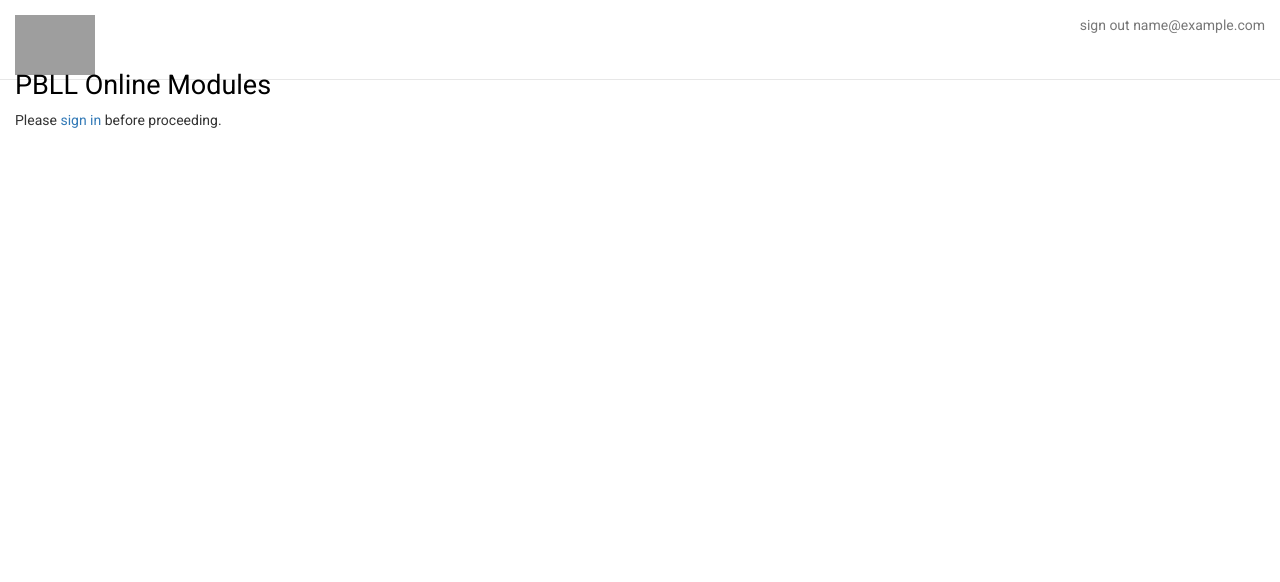
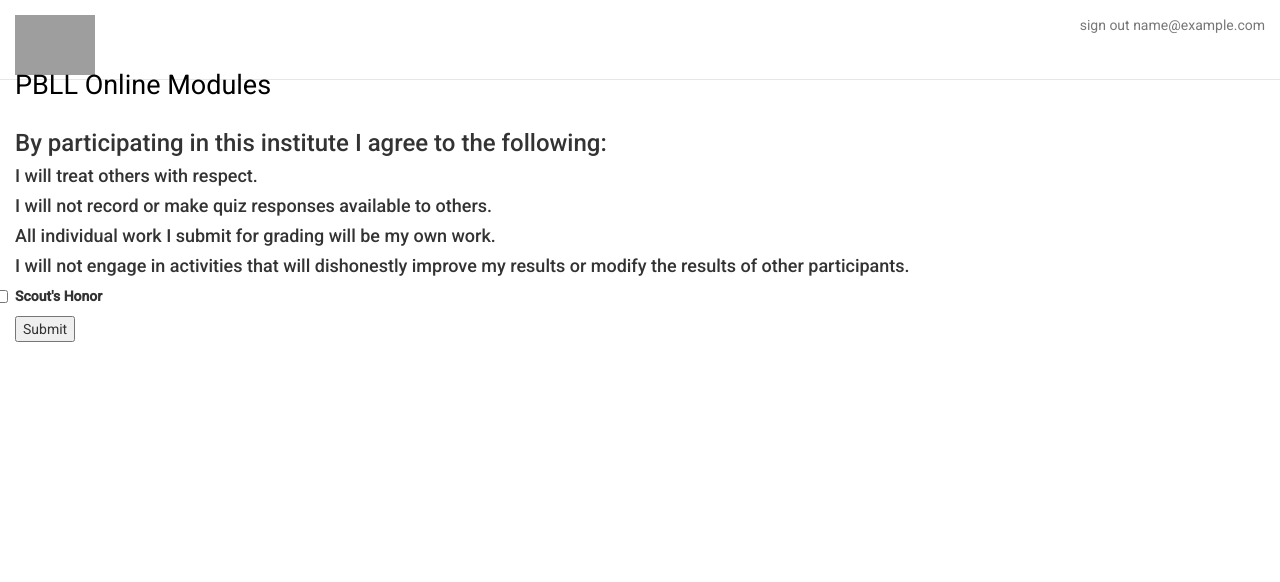
Before and after one commit to richmedina/nflrc-blwl-dev, a Django app: page /inactive-user/ in a window 1280 px wide. Shown: the top 582 px of the page. Run offline with Django 3.2, Linux system fonts and the light colour scheme; the visitor is signed in with stand-in values (Sample User, id 1); some libraries are stand-ins or nearby versions; grey boxes are pictures that could not be loaded.

Commit message:
honor agreement added

```diff
--- /dev/null
+++ b/core/forms.py
@@ -0,0 +1,14 @@
+# forms.py
+from django.forms import ModelForm
+from django.utils.translation import ugettext_lazy as _
+
+from .models import Whitelist
+
+class HonorCodeForm(ModelForm):
+
+    class Meta:
+    	model = Whitelist
+    	fields = ['honor_agreement']
+    	labels = {
+            'honor_agreement': _('Scout\'s Honor'),
+        }
--- a/core/models.py
+++ b/core/models.py
@@ -4,6 +4,7 @@ from model_utils.models import TimeStampedModel
 
 class Whitelist(TimeStampedModel):
 	email_addr = models.EmailField(max_length=254)
+	honor_agreement = models.BooleanField(default=False)
 
 	def __unicode__(self):
 		return self.email_addr
--- a/core/utils.py
+++ b/core/utils.py
@@ -2,6 +2,7 @@
 from django.conf import settings
 
 from .models import Whitelist
+
 
 def nflrc_auth_allowed(backend, details, response, *args, **kwargs):
 	# This method is designed to be called before 'social.pipeline.social_auth.auth_allowed' in the social_auth pipeline.
--- a/core/views.py
+++ b/core/views.py
@@ -1,3 +1,23 @@
-from django.shortcuts import render
+from django.shortcuts import redirect
 
-# Create your views here.
+from django.views.generic import FormView
+
+from core.models import Whitelist
+from .forms import HonorCodeForm
+
+
+
+class HonorCodeFormView(FormView):
+    template_name = 'inactive.html'
+    form_class = HonorCodeForm
+    success_url = '/'
+
+    def form_valid(self, form):
+        if form.cleaned_data['honor_agreement']:
+        	whitelister = Whitelist.objects.get(email_addr=self.request.user.email)
+        	whitelister.honor_agreement = True
+        	whitelister.save()
+        else:
+        	return redirect('home')
+
+        return super(HonorCodeFormView, self).form_valid(form)
--- a/lessons/views.py
+++ b/lessons/views.py
@@ -2,6 +2,7 @@ from django.views.generic import TemplateView, DetailView
 
 from braces.views import LoginRequiredMixin
 
+from core.mixins import HonorCodeRequired
 from .models import Module, Lesson, LessonSection
 
 class HomeView(TemplateView):
@@ -12,7 +13,7 @@ class HomeView(TemplateView):
 		context['modules'] = Module.objects.all()
 		return context
 
-class ModuleView(LoginRequiredMixin, DetailView):
+class ModuleView(LoginRequiredMixin, HonorCodeRequired, DetailView):
 	model = Module
 	template_name = 'module.html'
 
@@ -21,7 +22,7 @@ class ModuleView(LoginRequiredMixin, DetailView):
 		context['lessons'] = self.get_object().lessons.all()
 		return context
 
-class LessonView(LoginRequiredMixin, DetailView):
+class LessonView(LoginRequiredMixin, HonorCodeRequired, DetailView):
 	model = Lesson
 	template_name = 'lesson.html'
 	context_object_name = 'lesson'
@@ -52,8 +53,5 @@ class LessonView(LoginRequiredMixin, DetailView):
 		return context
 
 
-class HonorAgreementView(TemplateView):
-	template_name = 'inactive.html'
-
 class LoginForbiddenView(TemplateView):
 	template_name = 'login-forbidden.html'
--- a/nflrcpbll/settings/dev.py
+++ b/nflrcpbll/settings/dev.py
@@ -28,7 +28,6 @@ SOCIAL_AUTH_GOOGLE_OAUTH2_KEY = os.environ['SOCIAL_AUTH_GOOGLE_OAUTH2_KEY'] # Th
 SOCIAL_AUTH_GOOGLE_OAUTH2_WHITELISTED_EMAILS = []
 SOCIAL_AUTH_USERNAME_IS_FULL_EMAIL = True
 
-SOCIAL_AUTH_INACTIVE_USER_URL = '/inactive-user/'
 SOCIAL_AUTH_LOGIN_ERROR_URL = '/login-forbidden/'
 
 LOGIN_URL ='/login/google-oauth2'
--- a/nflrcpbll/urls.py
+++ b/nflrcpbll/urls.py
@@ -2,9 +2,10 @@ from django.conf.urls import patterns, include, url
 from django.contrib import admin
 admin.autodiscover()
 
-from lessons.views import HomeView, ModuleView, LessonView, HonorAgreementView, LoginForbiddenView
+from lessons.views import HomeView, ModuleView, LessonView, LoginForbiddenView
 from quiz.views import QuizTake
 from discussions.views import DiscussionListView, DiscussionView, PostCreateView
+from core.views import HonorCodeFormView
 
 urlpatterns = patterns('',
 
@@ -30,6 +31,6 @@ urlpatterns = patterns('',
     url(r'^discussions/$', DiscussionListView.as_view(), name='discussion' ),
     url(r'^discussions/post/add/$', PostCreateView.as_view(), name='create_post'),
 
-    url(r'^inactive-user/$', HonorAgreementView.as_view(), name='honor_agreement'),
+    url(r'^inactive-user/$', HonorCodeFormView.as_view(), name='honor_agreement'),
     url(r'^login-forbidden/$', LoginForbiddenView.as_view(), name='login_forbidden'),
 )
--- a/quiz/views.py
+++ b/quiz/views.py
@@ -12,6 +12,7 @@ from essay.models import Essay_Question
 
 from braces.views import LoginRequiredMixin
 from lessons.models import LessonQuiz
+from core.mixins import HonorCodeRequired
 
 
 class QuizMarkerMixin(object):
@@ -135,7 +136,7 @@ class QuizMarkingDetail(QuizMarkerMixin, DetailView):
         return context
 
 
-class QuizTake(LoginRequiredMixin, FormView):
+class QuizTake(LoginRequiredMixin, HonorCodeRequired, FormView):
     form_class = QuestionForm
     template_name = 'question.html'
 
--- a/templates/inactive.html
+++ b/templates/inactive.html
@@ -1,16 +1,33 @@
 <!-- inactive.html -->
 {% extends "base.html" %}
 {% load staticfiles %}
+{% load crispy_forms_tags %}
 
 {% block content_container %}
 
 <div class="row">
     <div class="col-md-12">
     	{% if user.is_anonymous %}
-    	<p>Please agree to honor the participation agreement before proceeding.</p>
+
+    		<p>Please <a href="{% url 'social:begin' 'google-oauth2' %}?next={{ request.path }}">sign in</a> before proceeding.</p>
+
     	{% else %}
-    	<p>Please <a href="{% url 'social:begin' 'google-oauth2' %}?next={{ request.path }}">sign in</a> before proceeding.</p>
+
+    		<p>
+    			<h3>By participating in this institute I agree to the following:</h3>
+
+				<h4>I will treat others with respect.</h4>
+				<h4>I will not record or make quiz responses available to others.</h4>
+				<h4>All individual work I submit for grading will be my own work.</h4>
+				<h4>I will not engage in activities that will dishonestly improve my results or modify the results of other participants.</h4>
+			</p>
+
     	{% endif %}
+
+	<form action="" method="post">{% csrf_token %}
+	    {{ form|crispy }}
+	    <input type="submit" value="Submit" />
+	</form>
 
     </div>
 </div>
```
Also changed, not shown: core/mixins.py (added, +11 -0 lines), discussions/views.py (+5 -4 lines), nflrcpbll/settings/base.py (+5 -2 lines), core/migrations/0002_whitelist_honor_agreement.py (added), pbll-dev.sqlite3, 3 other files.
